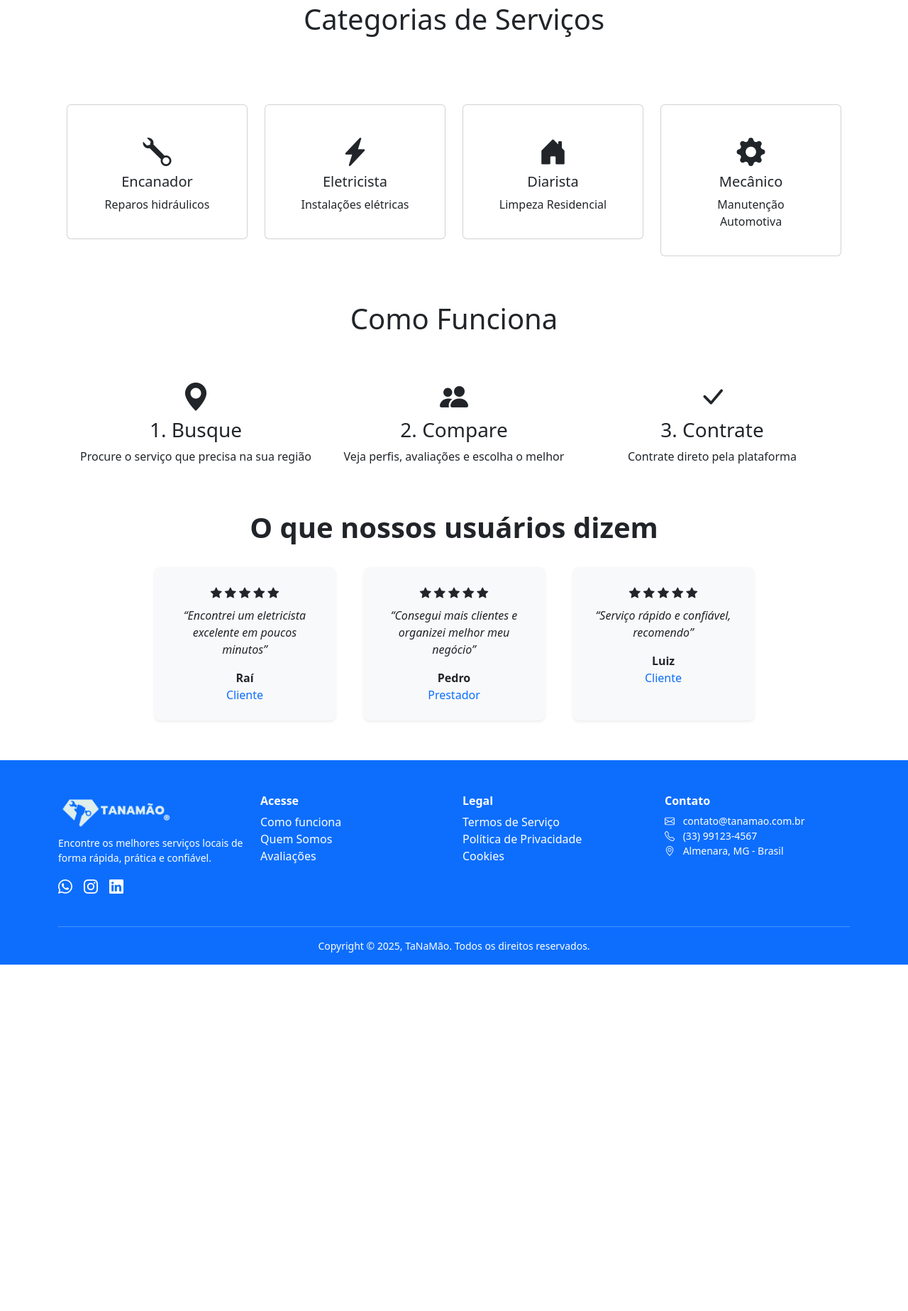
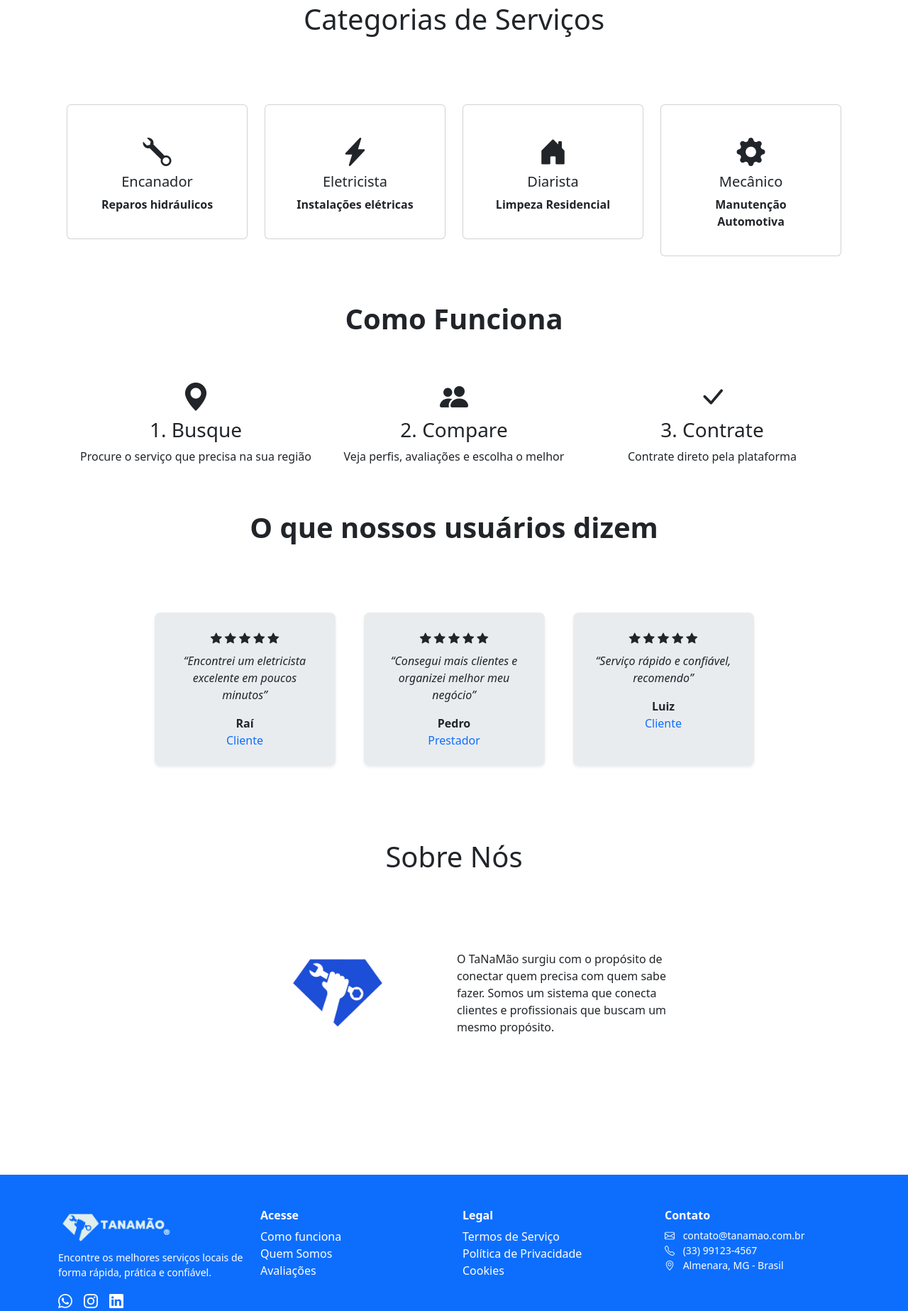
Before and after one commit to pedrorgc/TaNaMao, a Laravel app: page / in a window 1280 px wide. Shown: the part 310-2157 px from the top of the page at 71% size. Before the commit the page ends 1669 px from the top, so only its background shows below. Run offline with Laravel 12, Linux system fonts and the light colour scheme.

Commit message:
Landing page Concluída

```diff
--- a/resources/views/components/button.blade.php
+++ b/resources/views/components/button.blade.php
@@ -10,7 +10,7 @@
     transition: transform 0.3s, box-shadow 0.3s;
   }
   .btn:hover {
-    transform: scale(1.05);
+    transform: translateY(-2px);
     box-shadow: 0 4px 10px rgba(0,0,0,0.2);
   }
 </style>
--- a/resources/views/components/card.blade.php
+++ b/resources/views/components/card.blade.php
@@ -13,7 +13,7 @@
         padding: 20px;
     }
     .card:hover {
-        transform: scale(1.05);
+        transform: translateY(-5px);
         box-shadow: 0 4px 10px rgba(0,0,0,0.2);
     }
 </style>
--- a/resources/views/pages/home.blade.php
+++ b/resources/views/pages/home.blade.php
@@ -3,6 +3,7 @@
 @section('title', 'Página Inicial')
 
 @section('content')
+
 <div class="text-center mt-5">
     <h1>Encontre o profissional <span class="text-primary">certo para você</span></h1>
     <p>Conectamos você aos melhores prestadores de serviço da sua região.
@@ -21,8 +22,7 @@
     </div>
 </div>
 
-
-<div class="text-center mt-5">
+<div class="fw-bold text-center mt-5">
     <h1>Categorias de Serviços</h1>
 
     <div class="row mt-5">
@@ -41,8 +41,8 @@
     </div>
 </div>
 
-<div>
-    <h1 class='text-center mt-5'>Como Funciona</h1>
+<div class=" mt-5">
+    <h1 class='fw-bold text-center'>Como Funciona</h1>
     <div class="container text-center">
         <div class="row justify-content-center">
             <div class="col-md-4 mt-5">
@@ -67,10 +67,10 @@
 <div class="text-center mt-5">
     <h1 class="fw-bold">O que nossos usuários dizem</h1>
 
-    <div class="row justify-content-center mt-4">
+    <div class="row justify-content-center mt-5">
         <!-- Card 1 -->
-        <div class="col-md-3 m-2">
-            <div class="p-4 bg-light rounded-3 shadow-sm h-100">
+        <div class="col-md-3 m-2 mt-5">
+            <div class="p-4 bg-body-secondary rounded-3 shadow-sm h-100">
                 <!-- Estrelas -->
                 <div class="mb-2">
                     <i class="bi bi-star-fill text-dark"></i>
@@ -89,8 +89,8 @@
         </div>
 
         <!-- Card 2 -->
-        <div class="col-md-3 m-2">
-            <div class="p-4 bg-light rounded-3 shadow-sm h-100">
+        <div class="col-md-3 m-2 mt-5">
+            <div class="p-4 bg-body-secondary rounded-3 shadow-sm h-100">
                 <div class="mb-2">
                     <i class="bi bi-star-fill text-dark"></i>
                     <i class="bi bi-star-fill text-dark"></i>
@@ -105,8 +105,8 @@
         </div>
 
         <!-- Card 3 -->
-        <div class="col-md-3 m-2">
-            <div class="p-4 bg-light rounded-3 shadow-sm h-100">
+        <div class="col-md-3 m-2 mt-5">
+            <div class="p-4 bg-body-secondary rounded-3 shadow-sm h-100">
                 <div class="mb-2">
                     <i class="bi bi-star-fill text-dark"></i>
                     <i class="bi bi-star-fill text-dark"></i>
@@ -122,4 +122,22 @@
     </div>
 </div>
 
+<div class="text-center mt-5 py-5">
+    <h1>Sobre Nós</h1>
+    <div class="container mt-2">
+        <div class="d-flex justify-content-center align-items-center">
+            <img src="{{ asset('assets/TaNaMao.png') }}" class="me-2" alt="TaNaMao" style="width: 320px;">
+            <div class="text-start" style="max-width: 320px;">
+                <p class="card-text m-0">
+                    O TaNaMão surgiu com o
+                    propósito de conectar quem
+                    precisa com quem sabe fazer.
+                    Somos um sistema que conecta
+                    clientes e profissionais que
+                    buscam um mesmo propósito.
+                </p>
+            </div>
+        </div>
+    </div>
+</div>
 @endsection
```
Also changed, not shown: public/assets/TaNaMao.png (added), resources/scss/app.scss (line endings or trailing spaces).
